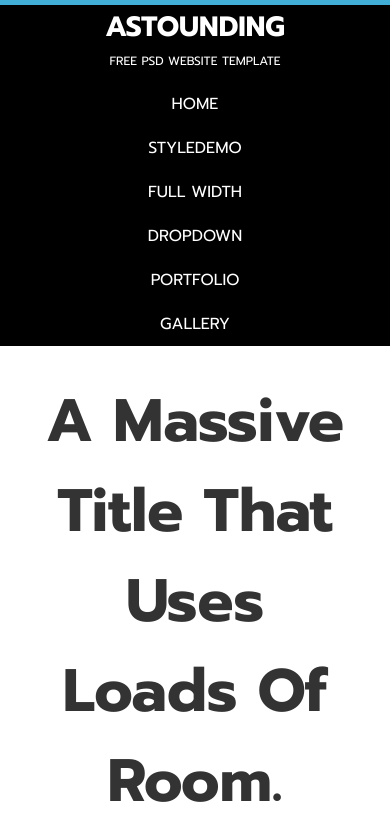
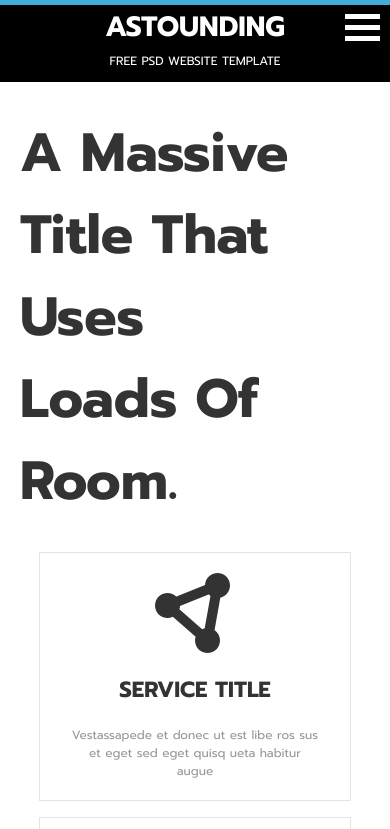
Before and after one commit to saharatgave/TestHosting, a plain HTML site: page index.html in a window 390 px wide. Shown: the top 829 px of the page. Drawn offline with Linux system fonts and the light colour scheme.

Commit message:
fix style and function

```diff
--- a/css/style.css
+++ b/css/style.css
@@ -17,6 +17,31 @@
 .container {
     max-width: 960px;
     margin: 0 auto;
+}
+
+/* ----- Hamburger ----- */
+.hamburger {
+    display: none;
+    cursor: pointer;
+    top: 8px;
+    right: 10px;
+    position: absolute;
+}
+.bar1, .bar2, .bar3 {
+    width: 35px;
+    height: 5px;
+    background-color: #fff;
+    margin: 6px 0;
+    transition: 0.4s;
+}
+.change .bar1 {
+    -webkit-transform: rotate(-45deg) translate(-9px, 6px);
+    transform: rotate(-45deg) translate(-9px, 6px);
+}
+.change .bar2 {opacity: 0;}
+.change .bar3 {
+    -webkit-transform: rotate(45deg) translate(-8px, -8px);
+    transform: rotate(45deg) translate(-8px, -8px);
 }
 
 /* ----- Header Menu ----- */
@@ -241,7 +266,15 @@ footer {
 }
 
 
+.menu.openHamburger {
+    display: block;
+}
+
+
 @media only screen and (max-width: 480px) {
+    .hamburger {
+        display: inline-block;
+    }
     header {
         height: auto;
     }
@@ -255,6 +288,7 @@ footer {
     }
     ul.menu {
         grid-template-columns: 1fr;
+        display: none;
     }
     ul.menu li {
         margin: 10px;
@@ -306,7 +340,10 @@ footer {
     }
 }
 
-@media only screen and (max-width: 768px) {
+@media only screen and (min-width: 480px) and (max-width: 768px) {
+    .hamburger {
+        display: inline-block;
+    }
     header {
         height: auto;
     }
@@ -320,6 +357,7 @@ footer {
     }
     ul.menu {
         grid-template-columns: 1fr;
+        display: none;
     }
     ul.menu li {
         margin: 10px;
--- a/index.html
+++ b/index.html
@@ -10,6 +10,11 @@
 </head>
 <body>
     <header>
+        <div class="hamburger" onclick="hamburgerChange(this)">
+            <div class="bar1"></div>
+            <div class="bar2"></div>
+            <div class="bar3"></div>
+        </div>
         <nav>
             <div class="container">
                 <div class="nav-grid">
@@ -170,7 +175,7 @@
         </div>
     </div>
 
-
+    <script src="js/script.js"></script>
 
 </body>
 </html>
--- a/js/script.js
+++ b/js/script.js
@@ -0,0 +1,7 @@
+
+function hamburgerChange(x) {
+    console.log(x.classList)
+    let menu = document.querySelector(".menu");
+    menu.classList.toggle("openHamburger")
+    x.classList.toggle("change");
+}
```
